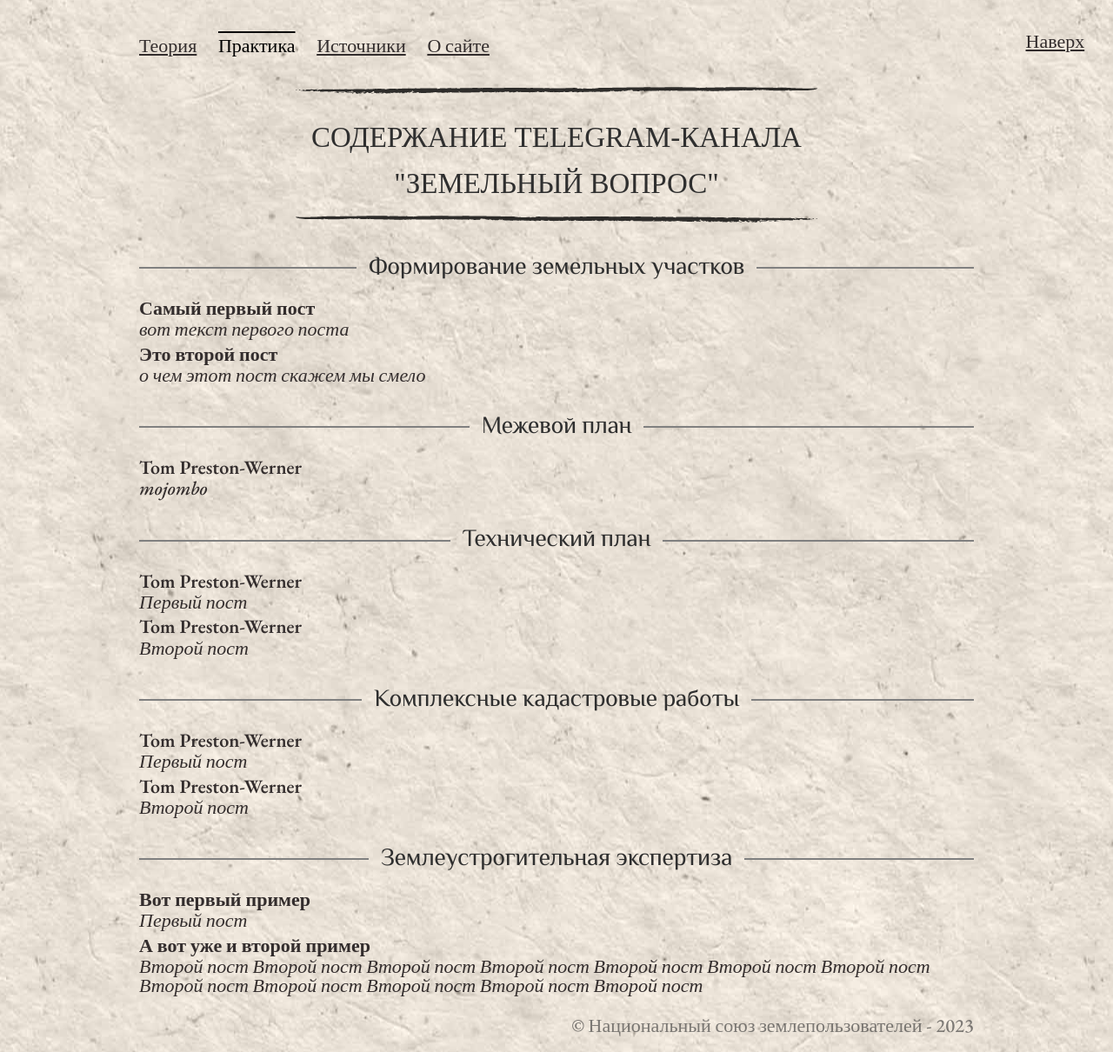
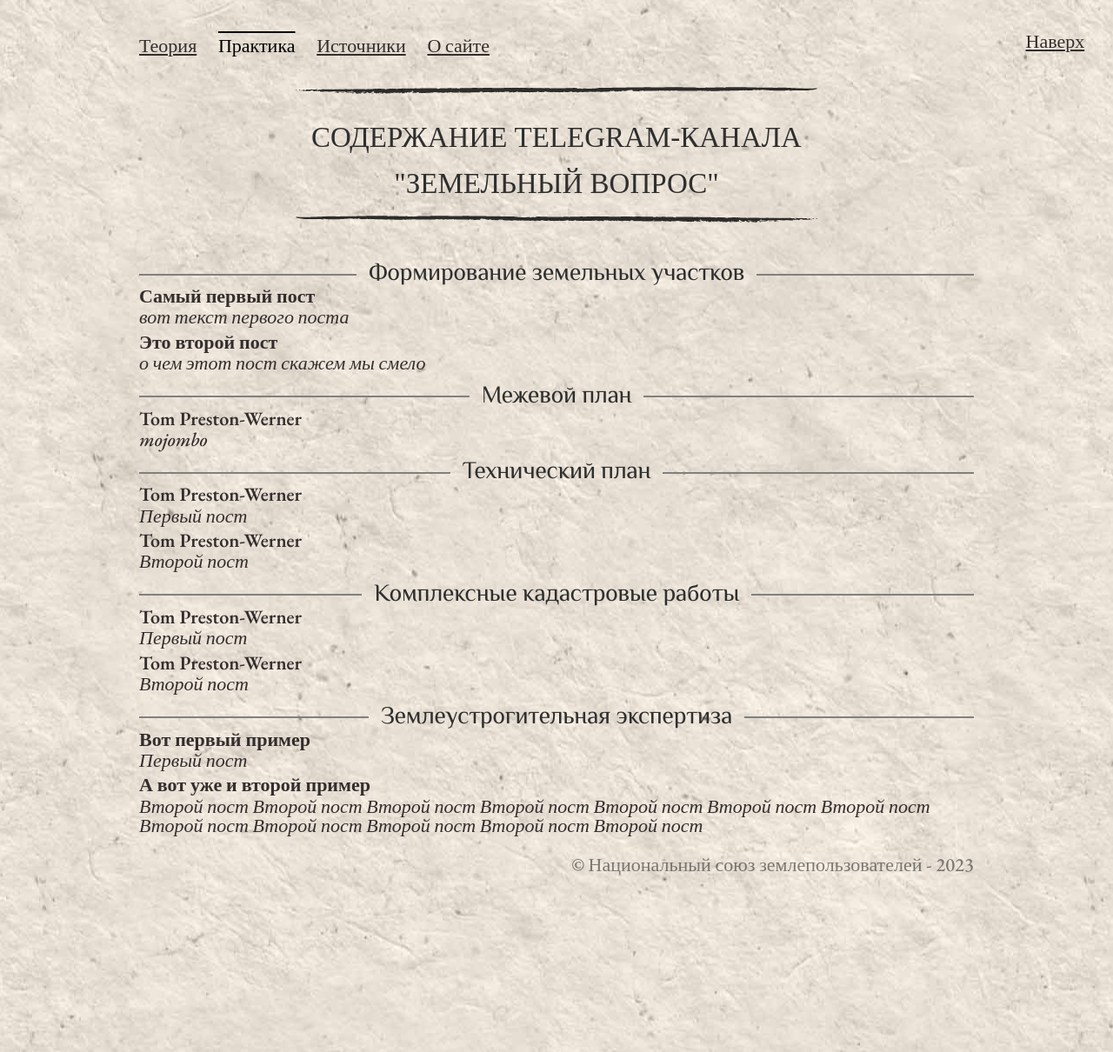
Before and after one commit to SergSi/land-use-art, a Jekyll site: the page built from pages/docs.md, in a window 1280 px wide. Shown: the whole page at 87% size. Built offline with Jekyll 4.4.1, drawn with Linux system fonts in a browser that asks for light colours; some web fonts are replaced.

Commit message:
Update list_posts.html

```diff
--- a/_includes/list_posts.html
+++ b/_includes/list_posts.html
@@ -1,11 +1,12 @@
 <div class="articles">
+  <br>
 {% for post in site.data %}
 {% assign org = post[1] %}
-<h2 style="margin-bottom: -0.5em" class="center linetitle">{{ org.collection }}</h2><br>
+<h2 style="margin-bottom: 0em; margin-top: 0em" class="center linetitle">{{ org.collection }}</h2>
 <div">
 {% for point in org.posts %}
   <a href="https://t.me/c/1929818077/{{ point.link }}" target="blank" class="link">
-   <p style="margin-bottom: 0em; line-height: 1em; font-weight: 600; margin-bottom: 0.1em;">{{ point.title }} </p>
+   <p style="line-height: 1em; font-weight: 600; margin-bottom: 0.1em;">{{ point.title }} </p>
    <div style="margin-bottom: 0.3em; line-height: 1.4em;" class="left">
     {% if point.sum %}<p style="font-style: italic; margin-bottom: 0.3em; line-height: 1em;">{{ point.sum | truncatewords:25 }}{% else %}{{ point.content | truncatewords:25 | strip_newlines }}{% endif %}</p>
    </div>
```
